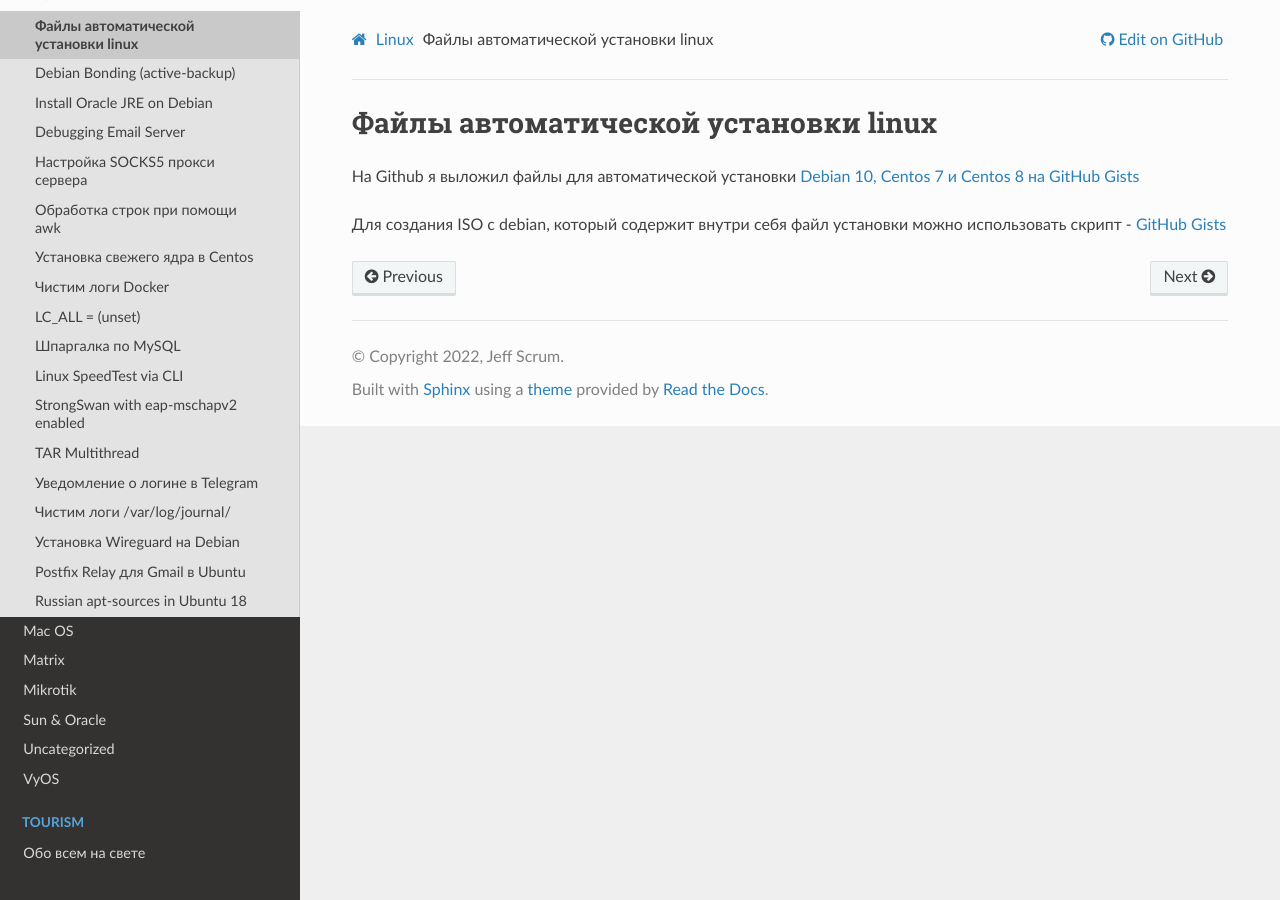
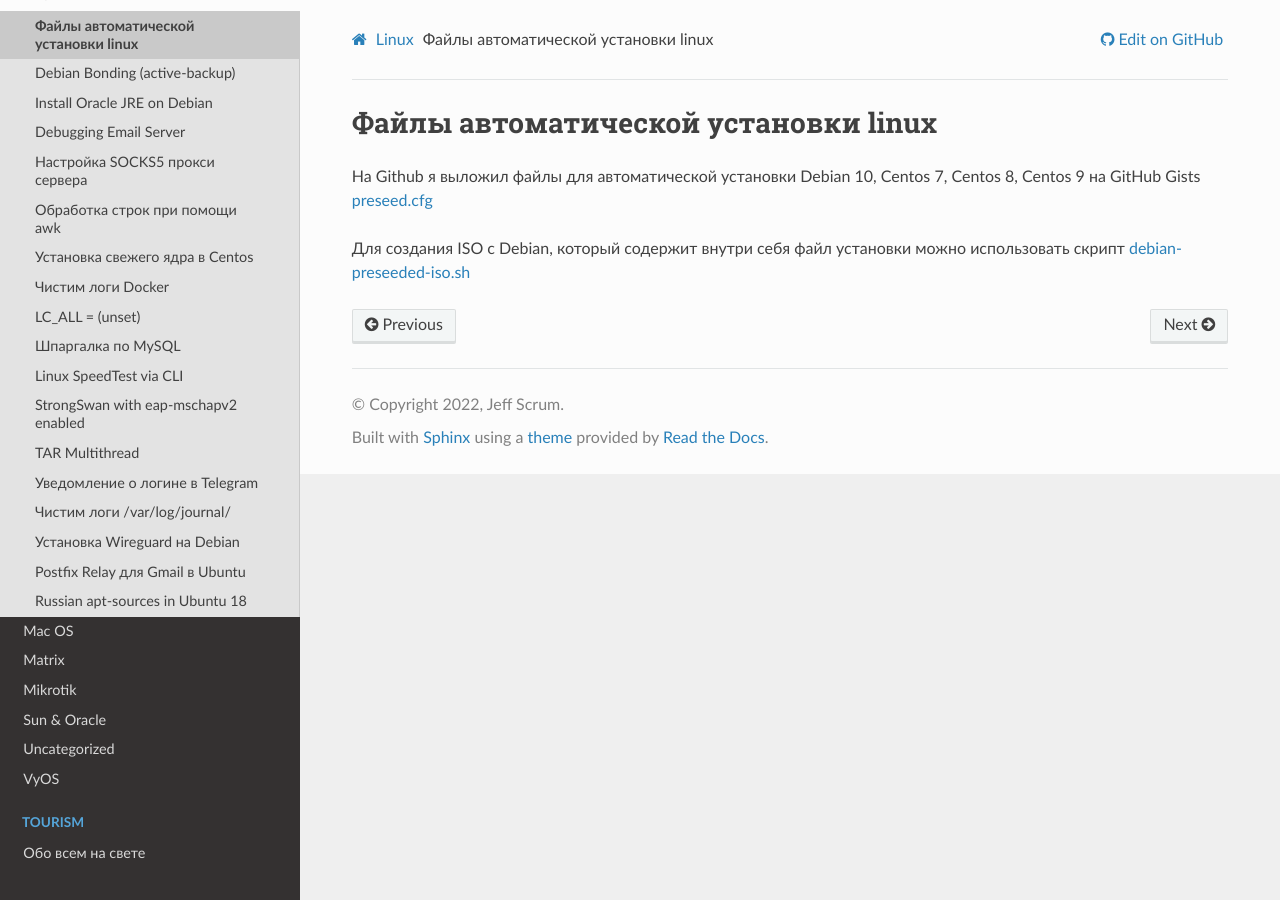
Before and after one commit to jeffscrum/jeffscrum.github.io, a Sphinx documentation site: the page built from source/linux/debian-auto-install-preseed.rst, in a window 1280 px wide. Built offline with Sphinx 7.4.7 and the Read the Docs theme 2.0.0, drawn with Linux system fonts in a browser that asks for light colours.

Commit message:
Update debian-auto-install-preseed.rst

```diff
--- a/source/linux/debian-auto-install-preseed.rst
+++ b/source/linux/debian-auto-install-preseed.rst
@@ -1,10 +1,13 @@
-.. index:: linux, install
+.. index:: linux, debian, centos, rhel, kickstart, preseed, install
+
+.. meta::
+   :keywords: linux, debian, centos, rhel, kickstart, preseed, install
 
 .. _debian-auto-install-preseed:
 
 Файлы автоматической установки linux
 ====================================
 
-На Github я выложил файлы для автоматической установки `Debian 10, Centos 7 и Centos 8 на GitHub Gists <https://gist.github.com/jeffscrum/ec80f4a2546e3032921fd594bfbc921c>`_
+На Github я выложил файлы для автоматической установки Debian 10, Centos 7, Centos 8, Centos 9 на GitHub Gists `preseed.cfg <https://gist.github.com/jeffscrum/ec80f4a2546e3032921fd594bfbc921c>`_
 
-Для создания ISO с debian, который содержит внутри себя файл установки можно использовать скрипт - `GitHub Gists <https://gist.github.com/jeffscrum/b217c8628de2595039b138bd035a1083>`_
+Для создания ISO с Debian, который содержит внутри себя файл установки можно использовать скрипт `debian-preseeded-iso.sh <https://gist.github.com/jeffscrum/b217c8628de2595039b138bd035a1083>`_
```
